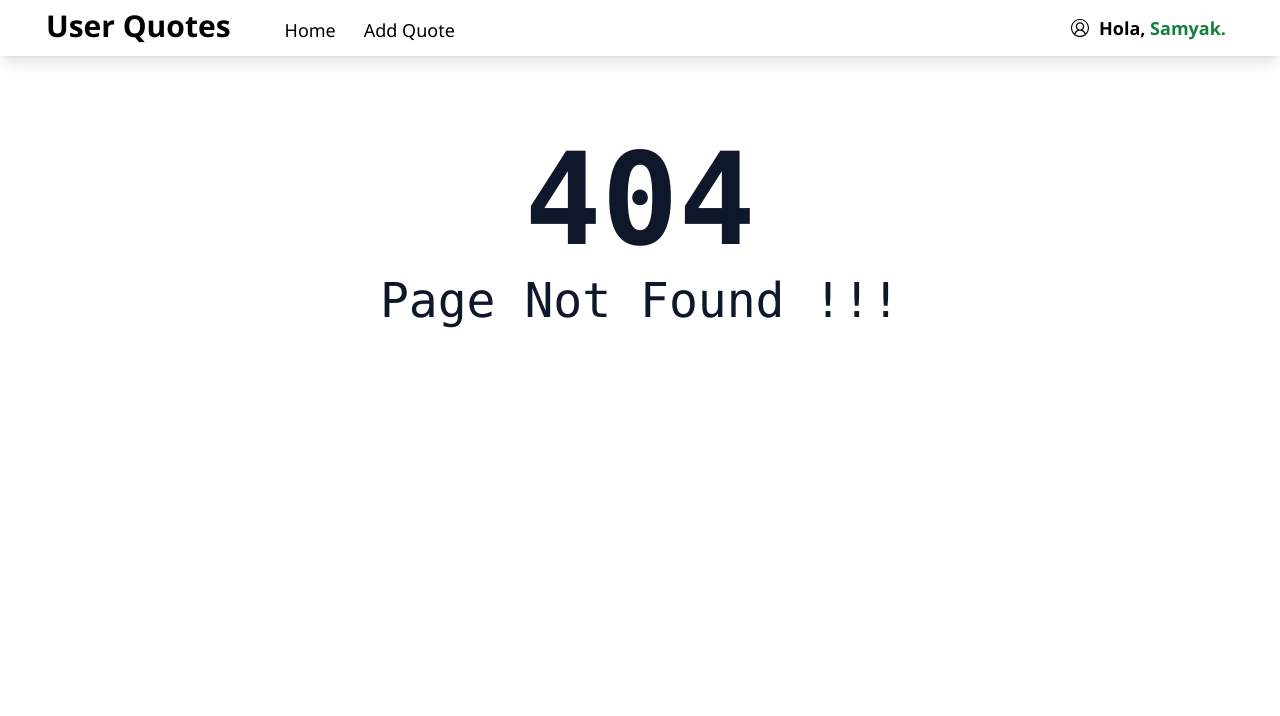
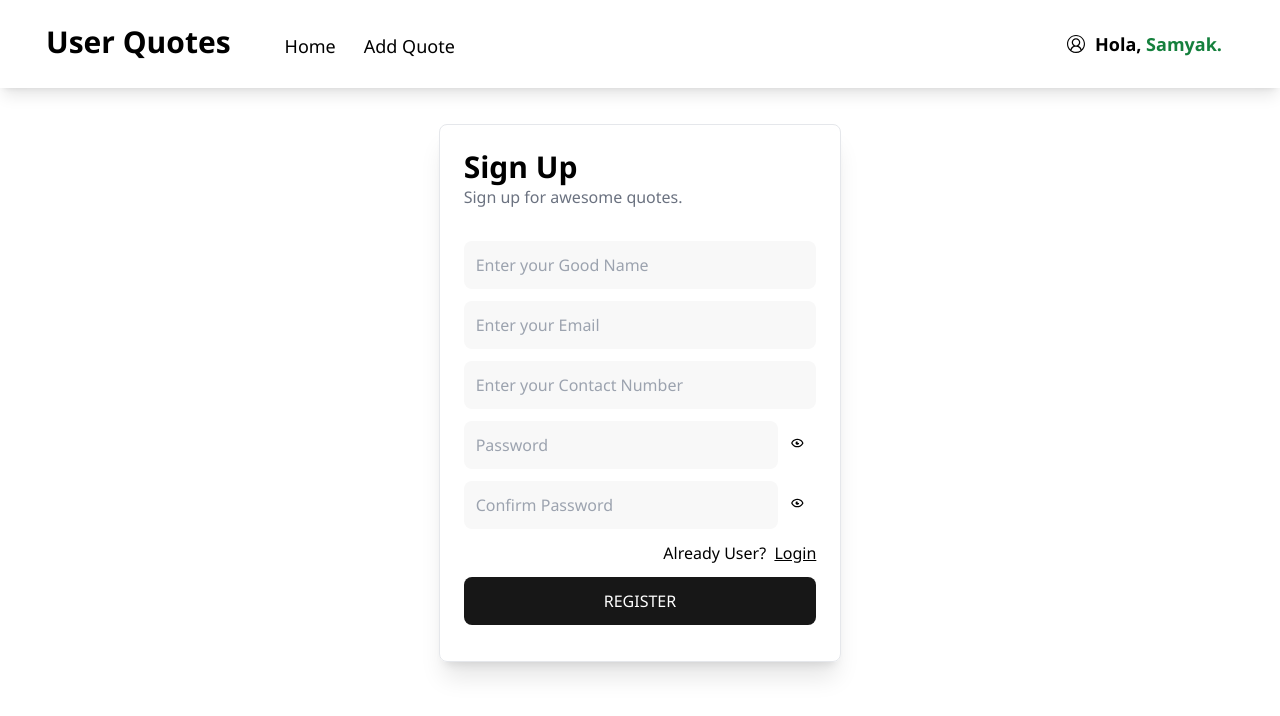
Before and after one commit to Samyak1519/UserQuotes, a React (Create React App) app: page /SignupPage in a window 1280 px wide. Before the commit this address had no page. Shown: the top 716 px of the page. Built offline with nearby package versions, Linux system fonts and the light colour scheme.

Commit message:
Creating Sign Up Page

```diff
--- /dev/null
+++ b/postcss.config.js
@@ -0,0 +1,6 @@
+module.exports = {
+  plugins: {
+    tailwindcss: {},
+    autoprefixer: {},
+  },
+}
--- a/src/App.js
+++ b/src/App.js
@@ -5,10 +5,12 @@ import Errorpage from "./Components/ErrorPage";
 import Home from "./Components/Home";
 import Navbar from "./Components/Navbar";
 import LoginPage from "./Components/LoginPage";
+import SignupPage from "./Components/SignupPage";
 
 function App() {
   return (
     <>
+
       <div>
         <BrowserRouter>
           <Navbar />
@@ -18,6 +20,7 @@ function App() {
               <Route path="/add_quote" element={<Addquote />} />
               <Route path="/login" element={<LoginPage />} />
               <Route path="*" element={<Errorpage />} />
+              <Route path = "/SignupPage" element = {<SignupPage/>}/>
             </Routes>
           </div>
         </BrowserRouter>
--- a/src/Components/LoginPage.jsx
+++ b/src/Components/LoginPage.jsx
@@ -1,8 +1,15 @@
 import React from "react";
 import { NavLink } from "react-router-dom";
+import { useNavigate } from "react-router-dom";
 import { BiShowAlt } from "react-icons/bi";
 
 function LoginPage() {
+  const navigate = useNavigate();
+  const Signup = () => {
+     navigate("/SignupPage");
+
+  };
+
   return (
     <>
       <div id="mainComponent" className="flex justify-center rounded-lg p-3">
@@ -57,7 +64,7 @@ function LoginPage() {
 
           <hr />
 
-          <button className="border rounded-lg text-black mt-3 p-3 font-semibold text-sm hover:shadow-lg">
+          <button  onClick = {Signup}className="border rounded-lg text-black mt-3 p-3 font-semibold text-sm hover:shadow-lg">
             Sign Up
           </button>
           <button className="border rounded-lg text-black mt-3 p-3 font-semibold text-sm hover:shadow-lg">
--- a/src/Components/Navbar.jsx
+++ b/src/Components/Navbar.jsx
@@ -6,7 +6,7 @@ import { Link } from "react-router-dom";
 function Navbar() {
   return (
     <>
-      <div className="flex justify-between place-items-baseline flex-wrap w-full  px-10 align-middle shadow-lg bg-white">
+      <div className="flex justify-between place-items-baseline flex-wrap w-full  px-10 align-middle shadow-lg bg-white p-3">
         <div className="flex gap-10 flex-wrap place-items-baseline ">
           <div className="cursor-pointer p-1.5">
             <Link to="/">
@@ -31,7 +31,7 @@ function Navbar() {
           </div>
         </div>
 
-        <div className="flex flex-wrap p-2.5">
+        <div className="flex flex-wrap p-3.5">
           {/* Profile Icon and Name */}
 
           <div className="font-semibold text-lg flex place-items-center gap-1.5 flex-wrap">
--- a/src/Components/SignupPage.jsx
+++ b/src/Components/SignupPage.jsx
@@ -1,9 +1,107 @@
-import React from "react";
+import React, { useState } from "react";
+import { BiShowAlt } from "react-icons/bi";
+import { NavLink } from "react-router-dom";
+
 
 function SignupPage() {
+
+  const[data ,setData]  = useState([]);
+ let Submit = (e) =>{
+        //event.preventDefault();
+        setData(e.target.value);
+        console.log(data);
+ }
+
   return (
     <>
-      <div></div>
+
+      <div id="mainComponent" className="flex justify-center rounded-lg p-3">
+        <div className="flex flex-col rounded-lg border shadow-xl p-6 w-4/12 h-3/6">
+          <div id="heading" name="heading" className="flex flex-col gap-0">
+            <h1 className="text-3xl font-bold  "> Sign Up </h1>
+            <p className="font-normal  text-gray-500">
+              Sign up for awesome quotes.
+            </p>
+          </div>
+          <form>
+          <div
+            id="inputSection"
+            name="inputsection"
+            className="flex flex-col flex-wrap gap-3 mt-8 valid:border-green-500 ..."
+          >
+            <input
+              id="Name"
+              name="Name"
+              type="Name"
+              placeholder="Enter your Good Name"
+              className="bg-[#F8F8F8] p-3 rounded-lg "
+              required
+
+            ></input>
+             <input
+              id="Email"
+              name="Email"
+              type="Email"
+              placeholder="Enter your Email"
+              className="bg-[#F8F8F8] p-3 rounded-lg "
+              required
+
+            ></input>
+             <input
+              id="Contact"
+              name="Contact"
+              type="Contact"
+              placeholder="Enter your Contact Number"
+              className="bg-[#F8F8F8] p-3 rounded-lg "
+              required
+
+            ></input>
+            <div className="flex flex-row-reverse justify-start place-items-baseline gap-3 pr-3">
+              <BiShowAlt className="cursor-pointer" border />
+
+              <input
+                id="password"
+                name="password"
+                type="password"
+                placeholder="Password"
+                className="bg-[#F8F8F8] p-3 rounded-lg w-full"
+              ></input>
+            </div>
+            <div className="flex flex-row-reverse justify-start place-items-baseline gap-3 pr-3">
+              <BiShowAlt className="cursor-pointer" border />
+
+              <input
+                id=" Confirm password"
+                name=" Confirm password"
+                type="password"
+                placeholder="Confirm Password"
+                className="bg-[#F8F8F8] p-3 rounded-lg w-full"
+              ></input>
+            </div>
+            </div>
+            <h1 className=" font-normal text-right text-base mt-3">
+              Already User?
+            &nbsp;
+            <NavLink className= "underline"
+            to="/login"
+          >
+           Login
+          </NavLink>
+          </h1>
+            <button
+            type = "submit"
+            id="signIn"
+            name="signIn"
+            className="bg-[#171717] text-white rounded-lg p-3 mt-3 mb-3 hover:shadow-red-600  w-full"
+            onClick={Submit}  //function to handle form submission
+
+          >
+            REGISTER
+          </button>
+          </form>
+        </div>
+      </div>
+
     </>
   );
 }
--- /dev/null
+++ b/src/Components/Tailwindpra.jsx
@@ -0,0 +1,26 @@
+import React from "react";
+
+function Tailwindpra() {
+  return (
+    <>
+      <div className="text-center mt-20 mx-52 flex flex-wrap rounded border-2 border-black">
+       <div className="w-full text-xl h-14 bg-gradient-to-r from-sky-500 to-indigo-500 text-white h-24 flex justify-center items-center font-bold">
+          NEWS
+       </div>
+       <div className="w-full text-center" >
+        <h3 className="text-lg font-semibold">Stay upto date with latest</h3>
+        <p>Subscribe</p>
+        <form className="flex flex-wrap">
+        <input className="w-full mx-52 bg-slate-200 text-center p-2" type="name" placeholder="Your Good Name" />
+        <br></br>
+        <button className="bg-purple-500 w-full mx-52 text-white p-2 text-center mb-4" type="submit">Subscribe</button>
+       </form>
+       </div>
+
+
+      </div>
+    </>
+  );
+}
+
+export default Tailwindpra;
```
